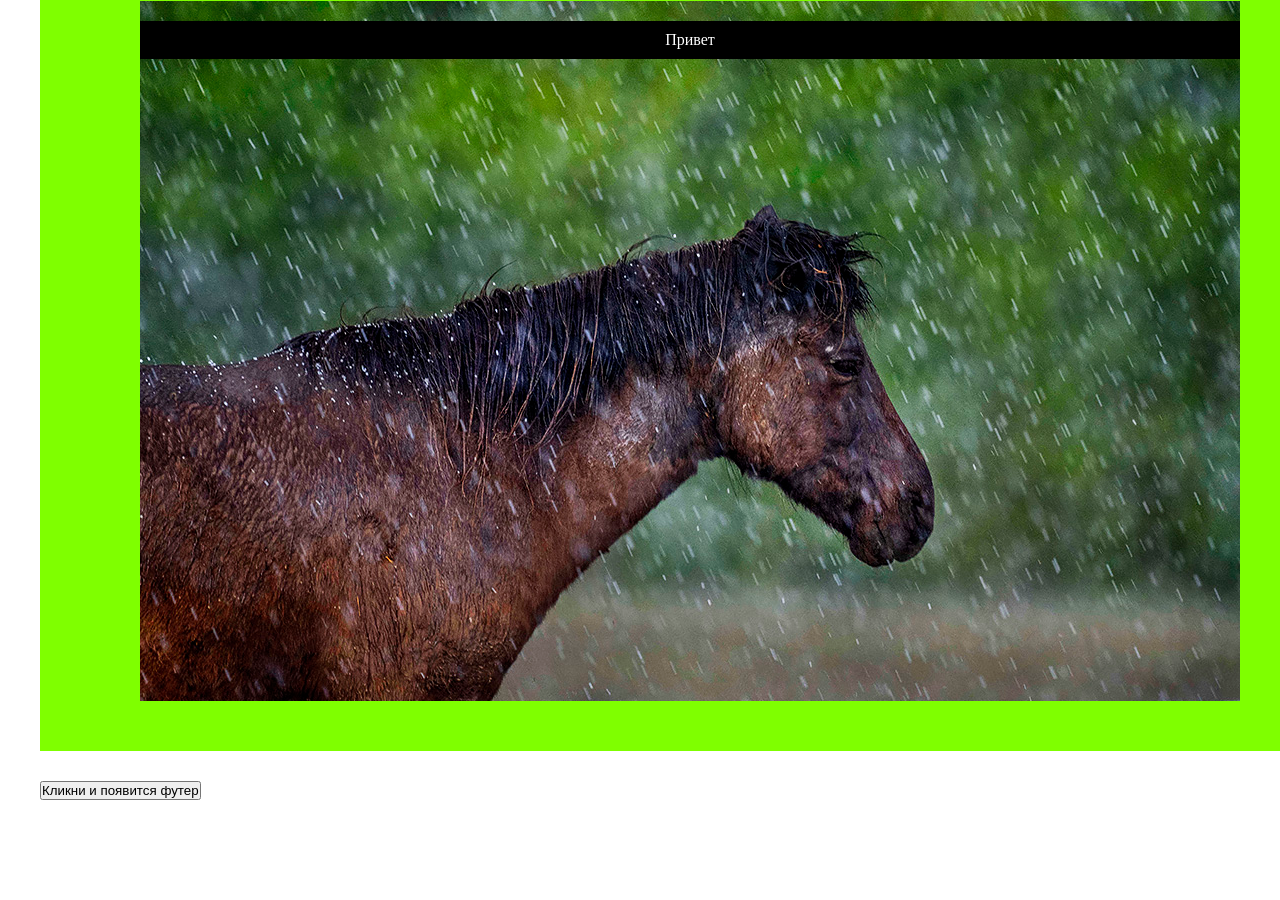
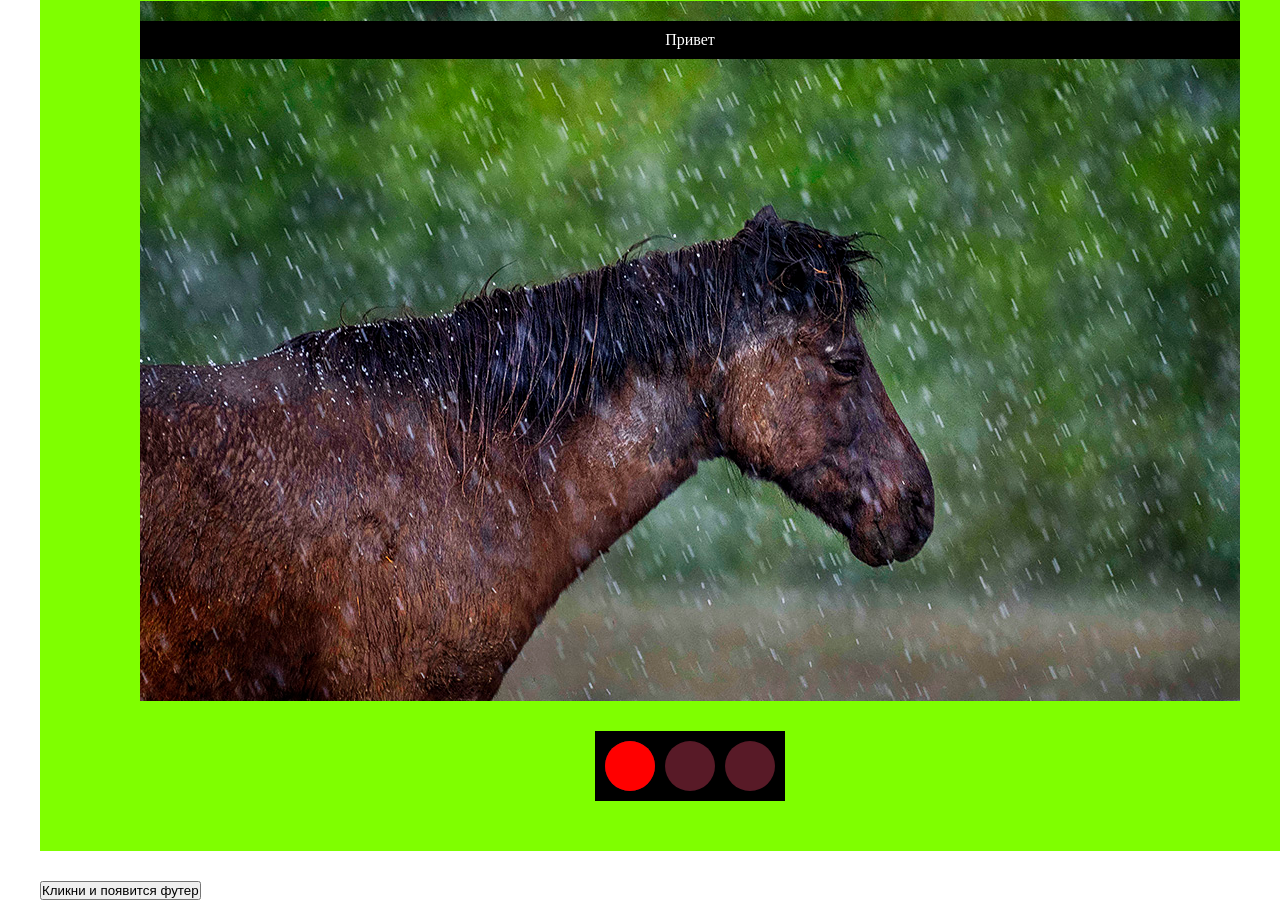
Before and after one commit to s-mikki/Mirlan, a plain HTML site: page index.html in a window 1280 px wide. Shown: the part 2859-3759 px from the top of the page. Before the commit the page ends 3659 px from the top, so only its background shows below. Drawn offline with Linux system fonts and the light colour scheme.

Commit message:
Урок 7

```diff
--- a/index.html
+++ b/index.html
@@ -168,11 +168,21 @@
             </div>
         </div>
         <div class="world" id="world">
-            <img class="world__img" src="img/img-1.jpg" alt="Мир">
+            <img class="world__img" src="img/img-1.jpg" id="worldImg" alt="Мир">
             <div class="world__texts" id="helloBlock">
-
             </div>
         </div>
+        <ul class="traffic">
+            <li class="traffic__item">
+                <div class="traffic__container" id="red"></div>
+            </li>
+            <li class="traffic__item">
+                <div class="traffic__container" id="yellow"></div>
+            </li>
+            <li class="traffic__item">
+                <div class="traffic__container" id="green"></div>
+            </li>
+        </ul>
     </main>
     <footer class="footer">
         <button onclick="clickButton()">Кликни и появится футер</button>
--- a/index.js
+++ b/index.js
@@ -189,9 +189,8 @@ function balExit () {
 }
 
 function world() {
-    document.getElementById('world').insertAdjacentHTML('beforeend', `<img class="world__img" src="img/img-2.jpg" alt="Мир">`);
+    document.getElementById('worldImg').src = "img/img-2.jpg";
 }
-setTimeout(world, 10000);
 
 function hello1() {
     document.getElementById('helloBlock').insertAdjacentHTML('beforeend', `<p class="world__text">Привет</p>`);
@@ -201,5 +200,31 @@ function hello2() {
     document.getElementById('helloBlock').insertAdjacentHTML('beforeend', `<p class="world__text">Мир</p>`);
 }
 
+setTimeout(world, 10000);
 setTimeout(hello1, 4000);
 setTimeout(hello2, 8000);
+
+function trafficReset() {
+    document.getElementById('red').style.backgroundColor = '';
+    document.getElementById('yellow').style.backgroundColor = '';
+    document.getElementById('green').style.backgroundColor = '';
+}
+
+function trafficRed() {
+    trafficReset();
+    document.getElementById('red').style.backgroundColor = '#FF0000';
+}
+
+function trafficYellow() {
+    trafficReset();
+    document.getElementById('yellow').style.backgroundColor = '#FFEA00';
+}
+
+function trafficGreen() {
+    trafficReset();
+    document.getElementById('green').style.backgroundColor = '#2AFF00';
+}
+
+setInterval(trafficRed, 1000);
+setInterval(trafficYellow, 2000);
+setInterval(trafficGreen, 3000);
--- a/style.css
+++ b/style.css
@@ -354,5 +354,24 @@
   padding: 5px 10px;
 }
 
-.info__result {
+.traffic {
+  display: flex;
+  gap: 10px;
+  background-color: black;
+  padding: 10px;
 }
+
+.traffic__item {
+  display: flex;
+  flex-direction: column;
+  background-color: rgba(175, 53, 78, 0.5);
+  width: 50px;
+  height: 50px;
+  border-radius: 100%;
+  overflow: hidden;
+}
+
+.traffic__container {
+  width: 100%;
+  height: 100%;
+}
```
Lines whose indentation alone changed are shown as unchanged.
